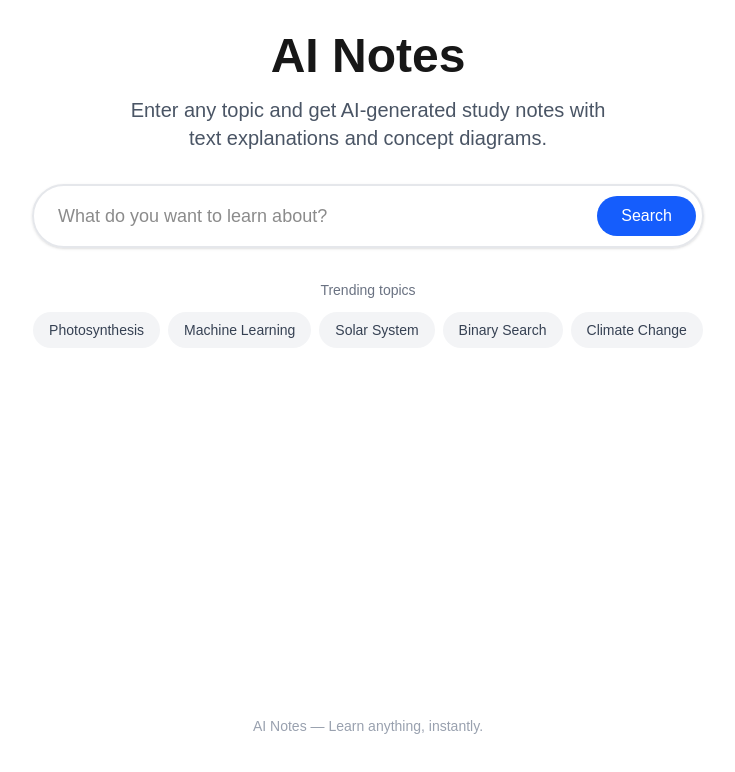
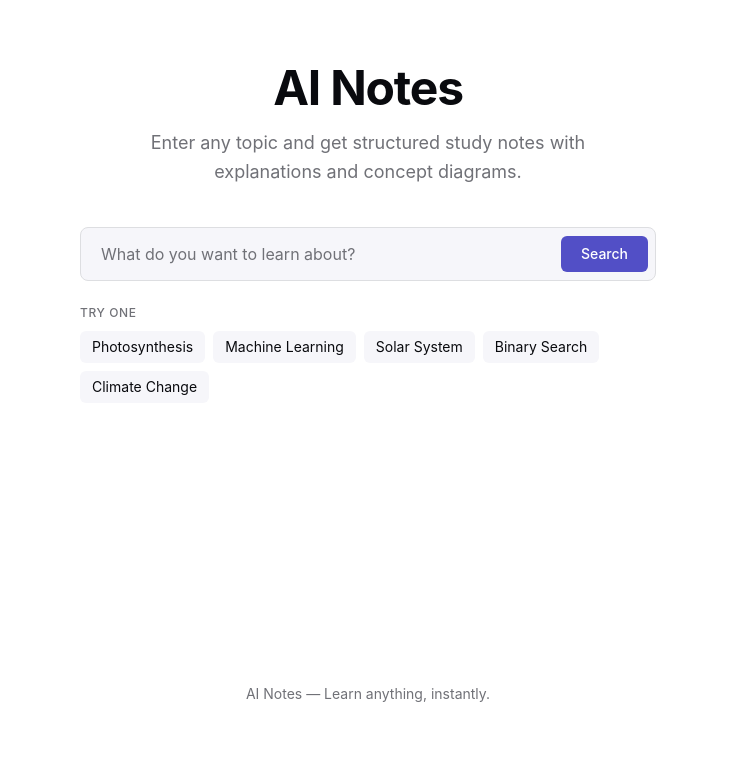
Before and after one commit to amit5885/AI_Notes, a Next.js app: page / in a window 1280 px wide. Shown: the top 772 px of the page, without its empty margins (272-1007 px from the left). Built offline with nearby package versions, Linux system fonts and the light colour scheme; no server answers; the database is empty.

Commit message:
design: redesign landing page and note page with Inter, OKLCH tokens, calm product aesthetic

```diff
--- a/src/app/globals.css
+++ b/src/app/globals.css
@@ -1,14 +1,36 @@
 @import "tailwindcss";
+@import url("https://fonts.googleapis.com/css2?family=Inter:wght@400;500;600;700&display=swap");
+
+@theme {
+  --font-sans: "Inter", ui-sans-serif, system-ui, sans-serif;
+  --color-bg: oklch(1.000 0.000 0);
+  --color-surface: oklch(0.975 0.005 280);
+  --color-ink: oklch(0.145 0.010 280);
+  --color-primary: oklch(0.500 0.180 279);
+  --color-primary-hover: oklch(0.450 0.180 279);
+  --color-accent: oklch(0.600 0.120 175);
+  --color-muted: oklch(0.550 0.010 280);
+  --color-border: oklch(0.900 0.005 280);
+  --color-error: oklch(0.550 0.200 25);
+  --color-success: oklch(0.550 0.160 155);
+}
 
 :root {
-  --background: #ffffff;
-  --foreground: #171717;
+  --background: var(--color-bg);
+  --foreground: var(--color-ink);
 }
 
 @media (prefers-color-scheme: dark) {
   :root {
-    --background: #0a0a0a;
-    --foreground: #ededed;
+    --background: oklch(0.130 0.010 280);
+    --foreground: oklch(0.930 0.005 280);
+  }
+  :root {
+    --color-bg: oklch(0.130 0.010 280);
+    --color-surface: oklch(0.170 0.010 280);
+    --color-ink: oklch(0.930 0.005 280);
+    --color-border: oklch(0.250 0.010 280);
+    --color-muted: oklch(0.600 0.005 280);
   }
 }
 
@@ -16,7 +38,9 @@ html,
 body {
   margin: 0;
   min-height: 100vh;
-  font-family: Arial, Helvetica, sans-serif;
+  font-family: var(--font-sans);
+  -webkit-font-smoothing: antialiased;
+  -moz-osx-font-smoothing: grayscale;
 }
 
 * {
@@ -27,3 +51,7 @@ body {
   color: var(--foreground);
   background: var(--background);
 }
+
+::selection {
+  background: oklch(0.500 0.180 279 / 0.2);
+}
--- a/src/app/page.tsx
+++ b/src/app/page.tsx
@@ -3,19 +3,27 @@ import { TrendingTopics } from "@/components/TrendingTopics";
 
 export default function Home() {
   return (
-    <main className="flex min-h-screen flex-col items-center justify-center p-8">
-      <div className="text-center mb-8">
-        <h1 className="text-5xl font-bold mb-4">AI Notes</h1>
-        <p className="text-xl text-gray-600 max-w-lg mx-auto">
-          Enter any topic and get AI-generated study notes with text explanations
-          and concept diagrams.
+    <main className="flex min-h-screen flex-col items-center justify-center px-6 py-16">
+      <div className="text-center mb-10 max-w-xl">
+        <h1
+          className="text-4xl sm:text-5xl font-bold tracking-tight mb-4"
+          style={{ textWrap: "balance" }}
+        >
+          AI Notes
+        </h1>
+        <p
+          className="text-lg text-muted max-w-md mx-auto leading-relaxed"
+          style={{ textWrap: "pretty" }}
+        >
+          Enter any topic and get structured study notes with explanations and
+          concept diagrams.
         </p>
       </div>
 
       <SearchBar />
       <TrendingTopics />
 
-      <footer className="mt-auto pt-16 pb-8 text-center text-sm text-gray-400">
+      <footer className="mt-auto pt-20 pb-8 text-center text-sm text-muted">
         <p>AI Notes &mdash; Learn anything, instantly.</p>
       </footer>
     </main>
--- a/src/components/ExportButtons.tsx
+++ b/src/components/ExportButtons.tsx
@@ -46,7 +46,7 @@ function NotePDF({ note }: { note: NoteExport }) {
         <Text style={styles.heading}>Key Concepts</Text>
         {note.content.keyConcepts.map((concept, i) => (
           <Text key={i} style={styles.listItem}>
-            • {concept}
+            &bull; {concept}
           </Text>
         ))}
 
@@ -77,20 +77,20 @@ export function ExportButtons({ note }: { note: NoteExport }) {
   const filename = `${normalizeSlug(note.title)}.pdf`;
 
   return (
-    <div className="flex flex-wrap gap-3">
+    <div className="flex flex-wrap gap-2">
       <PDFDownloadLink
         document={<NotePDF note={note} />}
         fileName={filename}
-        className="inline-flex items-center gap-2 px-4 py-2 bg-blue-600 text-white rounded-lg hover:bg-blue-700 transition-colors text-sm font-medium"
+        className="inline-flex items-center gap-1.5 px-3.5 py-1.5 bg-primary text-white rounded-md text-sm font-medium hover:bg-primary-hover transition-colors"
       >
-        {({ loading }) => (loading ? "Generating PDF..." : "Download PDF")}
+        {({ loading }) => (loading ? "Generating..." : "PDF")}
       </PDFDownloadLink>
 
       <button
         onClick={() => downloadMarkdown(note)}
-        className="inline-flex items-center gap-2 px-4 py-2 bg-gray-600 text-white rounded-lg hover:bg-gray-700 transition-colors text-sm font-medium"
+        className="inline-flex items-center gap-1.5 px-3.5 py-1.5 bg-surface text-ink border border-border rounded-md text-sm font-medium hover:bg-border transition-colors"
       >
-        Download Markdown
+        Markdown
       </button>
     </div>
   );
--- a/src/components/LoadingSpinner.tsx
+++ b/src/components/LoadingSpinner.tsx
@@ -26,9 +26,9 @@ export function LoadingSpinner({ topic }: LoadingSpinnerProps) {
   const message = MESSAGES[messageIndex].replace("{topic}", topic);
 
   return (
-    <div className="flex flex-col items-center justify-center gap-4">
-      <div className="w-12 h-12 border-4 border-blue-200 border-t-blue-600 rounded-full animate-spin" />
-      <p className="text-xl text-gray-600 animate-pulse">{message}</p>
+    <div className="flex flex-col items-center justify-center gap-5">
+      <div className="w-8 h-8 border-2 border-border border-t-primary rounded-full animate-spin" />
+      <p className="text-base text-muted">{message}</p>
     </div>
   );
 }
--- a/src/components/RelatedTopics.tsx
+++ b/src/components/RelatedTopics.tsx
@@ -11,8 +11,10 @@ export function RelatedTopics({ topics }: { topics: string[] }) {
   }
 
   return (
-    <section className="mt-8 pt-8 border-t border-gray-200">
-      <h2 className="text-lg sm:text-xl font-semibold mb-4">Related Topics</h2>
+    <section className="mt-10 pt-8 border-t border-border">
+      <h2 className="text-sm font-semibold uppercase tracking-wider text-muted mb-3">
+        Related Topics
+      </h2>
       <div className="flex flex-wrap gap-2">
         {topics.map((topic) => (
           <button
@@ -22,7 +24,7 @@ export function RelatedTopics({ topics }: { topics: string[] }) {
                 `/notes/${normalizeSlug(topic)}?q=${encodeURIComponent(topic)}`
               )
             }
-            className="px-3 sm:px-4 py-1.5 sm:py-2 bg-gray-100 text-gray-700 rounded-full text-xs sm:text-sm hover:bg-gray-200 transition-colors"
+            className="px-3 py-1.5 bg-surface text-ink text-sm rounded-md hover:bg-border transition-colors"
           >
             {topic}
           </button>
--- a/src/components/SearchBar.tsx
+++ b/src/components/SearchBar.tsx
@@ -18,18 +18,21 @@ export function SearchBar() {
   };
 
   return (
-    <form onSubmit={handleSubmit} className="w-full max-w-2xl mx-auto px-4 sm:px-0">
+    <form
+      onSubmit={handleSubmit}
+      className="w-full max-w-xl mx-auto"
+    >
       <div className="relative">
         <input
           type="text"
           value={query}
           onChange={(e) => setQuery(e.target.value)}
           placeholder="What do you want to learn about?"
-          className="w-full px-4 sm:px-6 py-3 sm:py-4 text-base sm:text-lg rounded-full border-2 border-gray-200 focus:border-blue-500 focus:outline-none shadow-sm transition-colors"
+          className="w-full px-5 py-3.5 text-base rounded-lg border border-border bg-surface text-ink placeholder:text-muted focus:outline-none focus:ring-2 focus:ring-primary/30 focus:border-primary transition-all"
         />
         <button
           type="submit"
-          className="absolute right-1 sm:right-2 top-1/2 -translate-y-1/2 px-4 sm:px-6 py-2 bg-blue-600 text-white rounded-full hover:bg-blue-700 transition-colors text-sm sm:text-base"
+          className="absolute right-2 top-1/2 -translate-y-1/2 px-5 py-2 bg-primary text-white rounded-md text-sm font-medium hover:bg-primary-hover transition-colors focus:outline-none focus:ring-2 focus:ring-primary/30"
         >
           Search
         </button>
--- a/src/components/TrendingTopics.tsx
+++ b/src/components/TrendingTopics.tsx
@@ -31,14 +31,16 @@ export function TrendingTopics() {
   }, []);
 
   return (
-    <div className="w-full max-w-2xl mx-auto mt-8 px-4 sm:px-0">
-      <p className="text-sm text-gray-500 mb-3 text-center">Trending topics</p>
-      <div className="flex flex-wrap justify-center gap-2">
+    <div className="w-full max-w-xl mx-auto mt-6">
+      <p className="text-xs font-medium text-muted mb-2.5 uppercase tracking-wider">
+        Try one
+      </p>
+      <div className="flex flex-wrap gap-2">
         {topics.map((topic) => (
           <a
             key={topic}
             href={`/notes/${normalizeSlug(topic)}?q=${encodeURIComponent(topic)}`}
-            className="px-3 sm:px-4 py-1.5 sm:py-2 bg-gray-100 text-gray-700 rounded-full text-xs sm:text-sm hover:bg-gray-200 transition-colors"
+            className="px-3 py-1.5 bg-surface text-ink text-sm rounded-md hover:bg-border transition-colors"
           >
             {topic}
           </a>
```
Also changed, not shown: src/app/notes/[topic]/page.tsx (+51 -26 lines), 2 other files (tests, documents, lock files or other folders).
